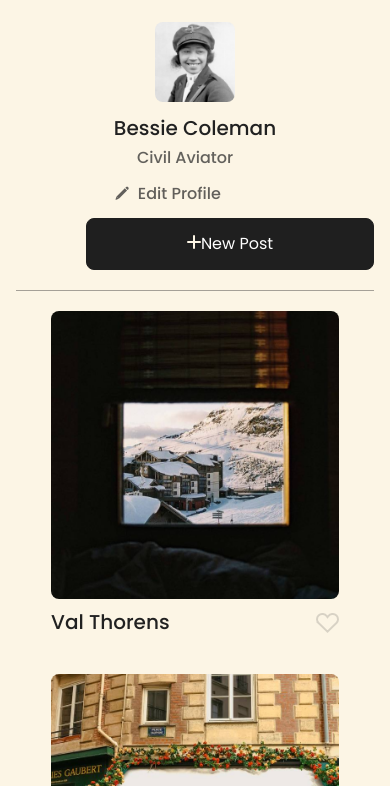
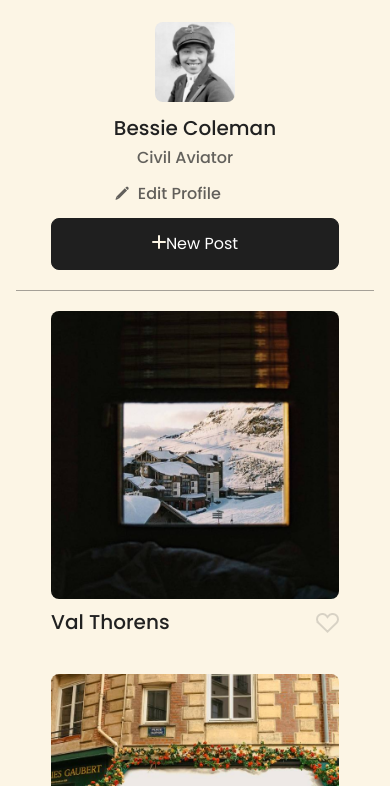
Before and after one commit to eljan7/spots_e, a plain HTML site: page index.html in a window 390 px wide. Shown: the part 58-844 px from the top of the page. Drawn offline with Linux system fonts and the light colour scheme.

Commit message:
profile.css

```diff
--- a/blocks/profile.css
+++ b/blocks/profile.css
@@ -135,6 +135,6 @@
   }
 
   .profile__add-btn {
-    margin-left: 0 auto;
+    margin: 0 auto;
   }
 }
```
